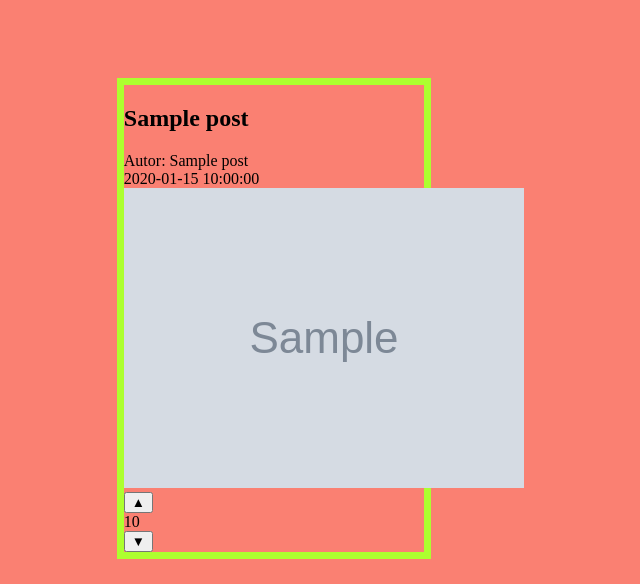
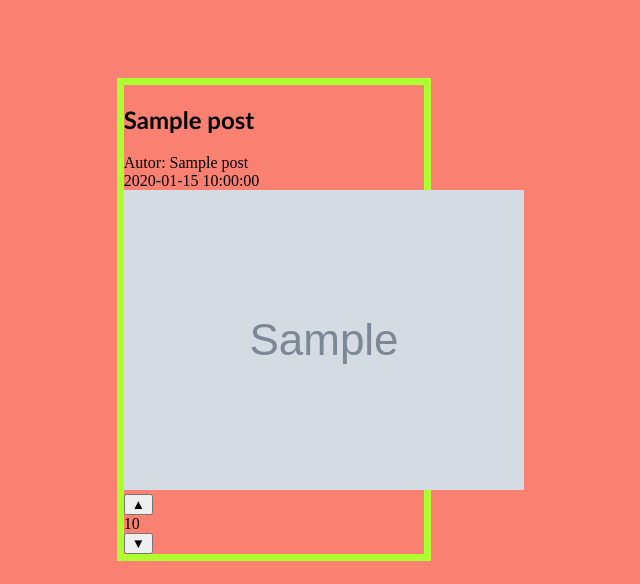
Before and after one commit to KruZ73/projekt2, a PHP site: template src/templates/index.html.twig in a window 1280 px wide. Shown: the part 216-800 px from the top of the page, without its empty margins (144-784 px from the left). Run offline with PHP 8.4, Linux system fonts and the light colour scheme; the template is opened without the code that fills it: most values are stand-ins (such as "Sample title", 1, 10 or a date in 2020); grey boxes marked "Sample" are stand-in pictures; some libraries are stand-ins or nearby versions.

Commit message:
css | czcionka #2

```diff
--- a/src/templates/index.html.twig
+++ b/src/templates/index.html.twig
@@ -15,7 +15,7 @@
 <div class='post'>
 
     <div class='title'>
-        <h2>{{ post.getTitle() }}</h2>
+        <h2 class="ft">{{ post.getTitle() }}</h2>
         Autor: {{post.getAuthorName() }}<br>
         {{ post.getTimestamp() }}<br>
     </div>
```
